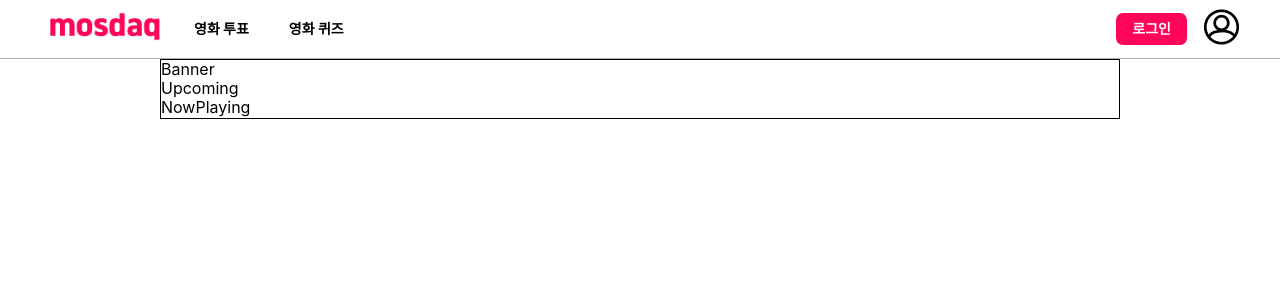
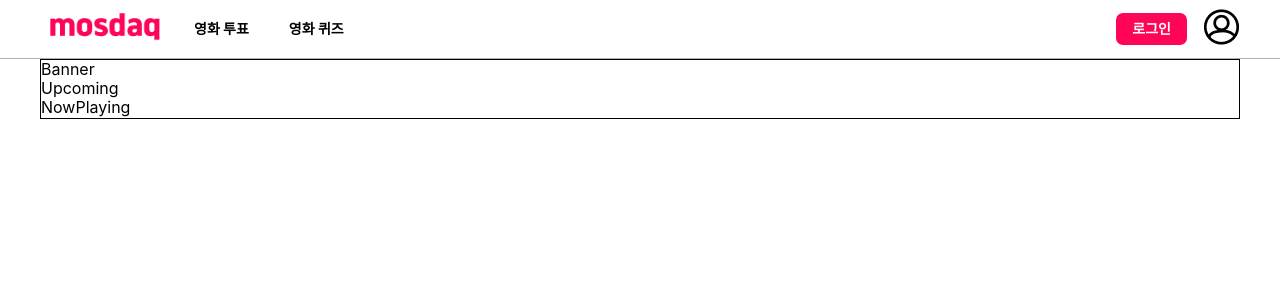
Before and after one commit to prgrms-fdc-2nd-final-mosdaq/mosdaq-front, a React (Vite) app: page / in a window 1280 px wide. Shown: the top 300 px of the page. Built offline with nearby package versions, Linux system fonts and the light colour scheme.

Commit message:
feat: 루트 레이아웃 너비 조정

```diff
--- a/src/pages/root.tsx
+++ b/src/pages/root.tsx
@@ -15,7 +15,7 @@ export default function RootLayout() {
 }
 
 const StyledContentContainer = styled.div`
-  max-width: 960px;
+  max-width: 1200px;
   min-width: 480px;
   width: 100%;
 
```
